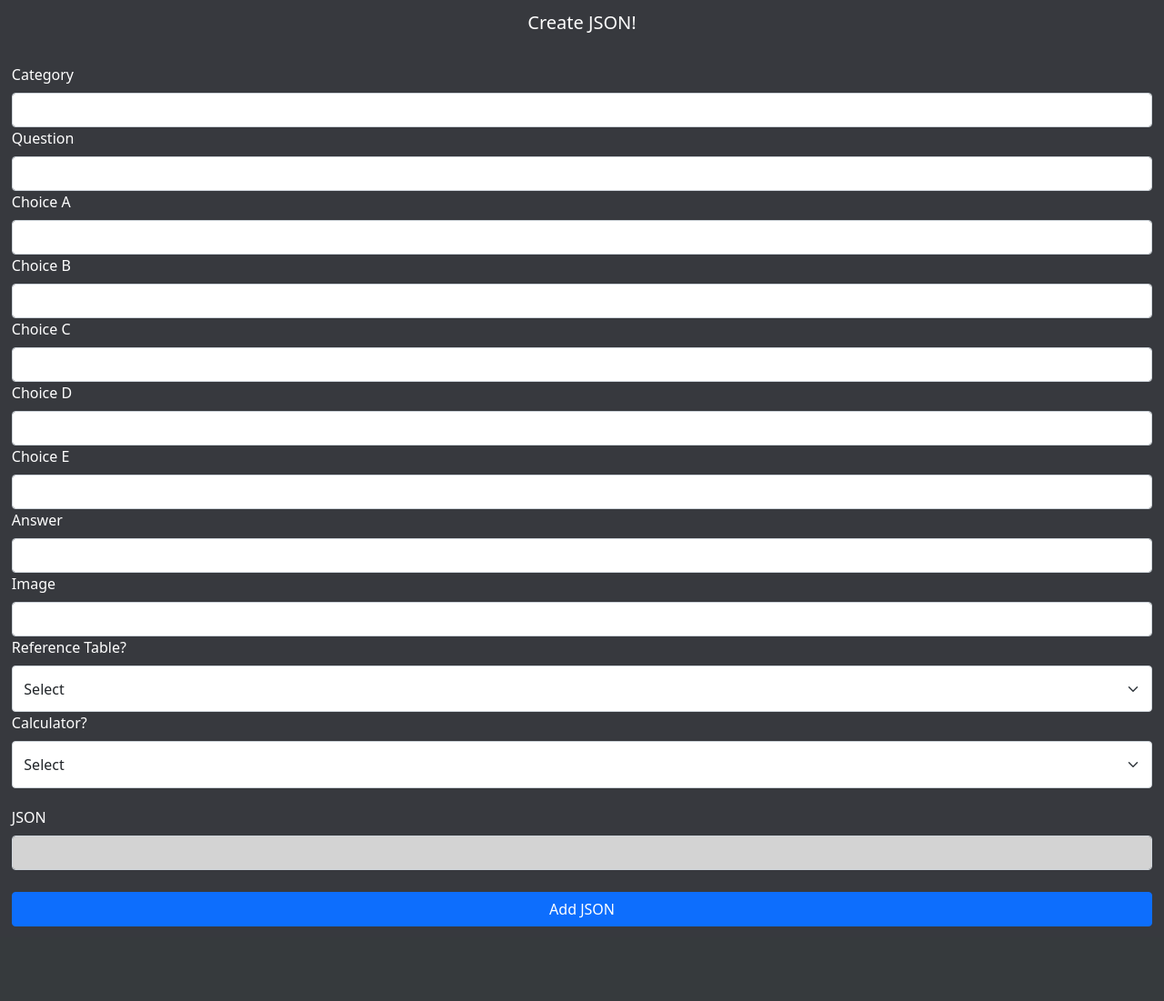
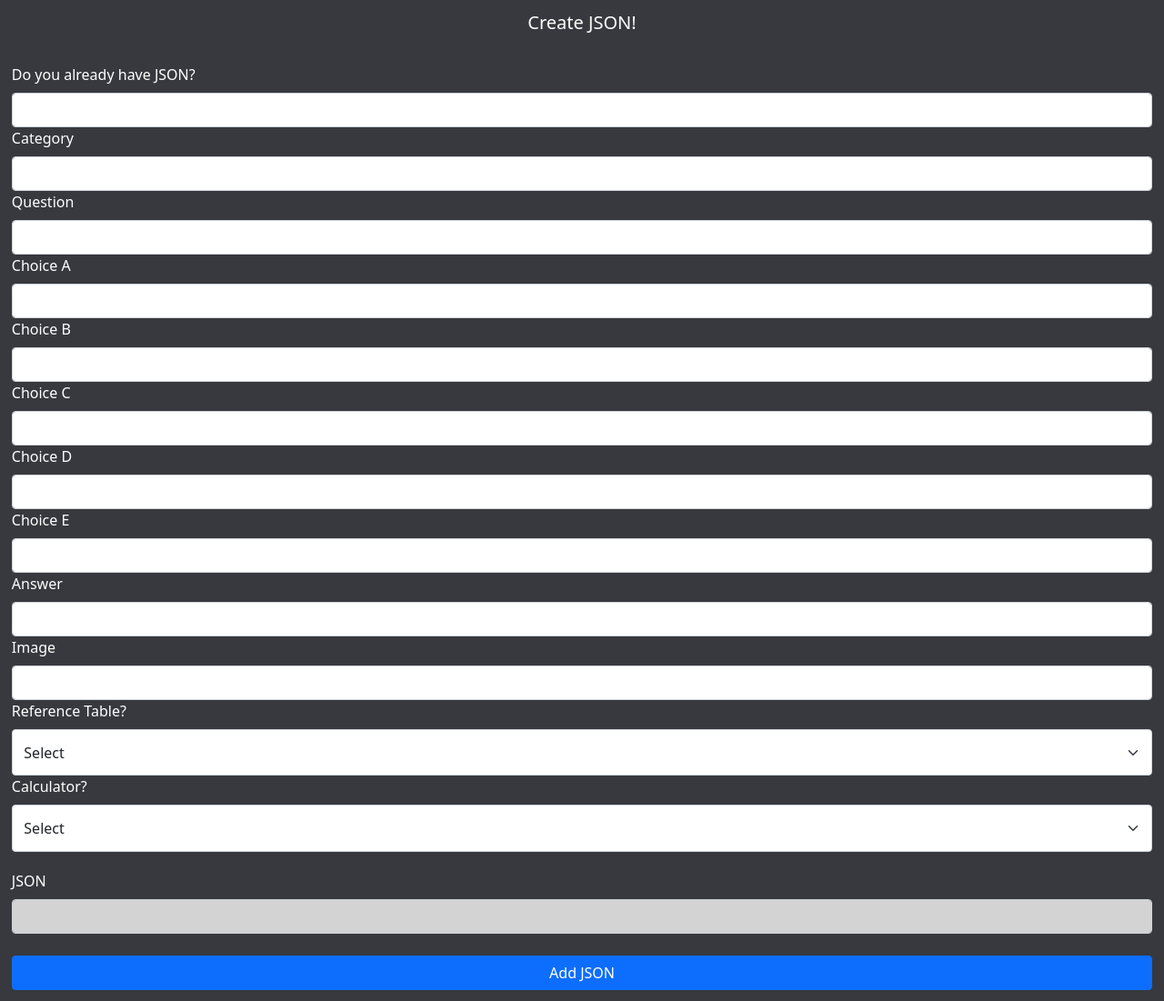
Before and after one commit to max-49/max49-website, a Flask app: page /projects/chembot/jsongenerator in a window 1280 px wide. Shown: the part 62-1163 px from the top of the page at 91% size. Before the commit the page ends 1081 px from the top, so only its background shows below. Run offline with Flask 2, Linux system fonts and the light colour scheme.

Commit message:
add old json

```diff
--- a/main.py
+++ b/main.py
@@ -252,6 +252,7 @@ def restmychall():
 
 @app.route('/projects/chembot/jsongenerator', methods=["POST"])
 def addjson():
+    old_json = request.form['old_json']
     category = request.form['category']
     question = request.form['question']
     choice_a = request.form['choice-a']
@@ -268,6 +269,7 @@ def addjson():
     calc = True if calc == "1" else False
     image = 0 if image == "" else image
     form_json = '[]' if form_json == "" else form_json
+    form_json = old_json if old_json != "" else form_json
     real_json = json.loads(form_json)
     next_num = 0 if len(real_json) == 0 else (real_json[-1]['number'] + 1)
     real_json.append({"number": next_num, "category": category, "question": question, "choices": [choice_a, choice_b, choice_c, choice_d, choice_e], "answer": answer, "image": image, "Calc": calc, "Table": table})
--- a/templates/index-pages/generator.html
+++ b/templates/index-pages/generator.html
@@ -18,6 +18,8 @@
         <div class="formbody">
             <div class="mb-3 w-100 content-padding">
                 <form method="POST" action="/projects/chembot/jsongenerator">
+                    <label for="old_json" class="form-label">Do you already have JSON?</label>
+                    <input type="text" name="old_json" class="form-control">
                     <label for="category" class="form-label">Category</label>
                     <input type="text" name="category" class="form-control" required>
                     <label for="question" class="form-label">Question</label>
```
